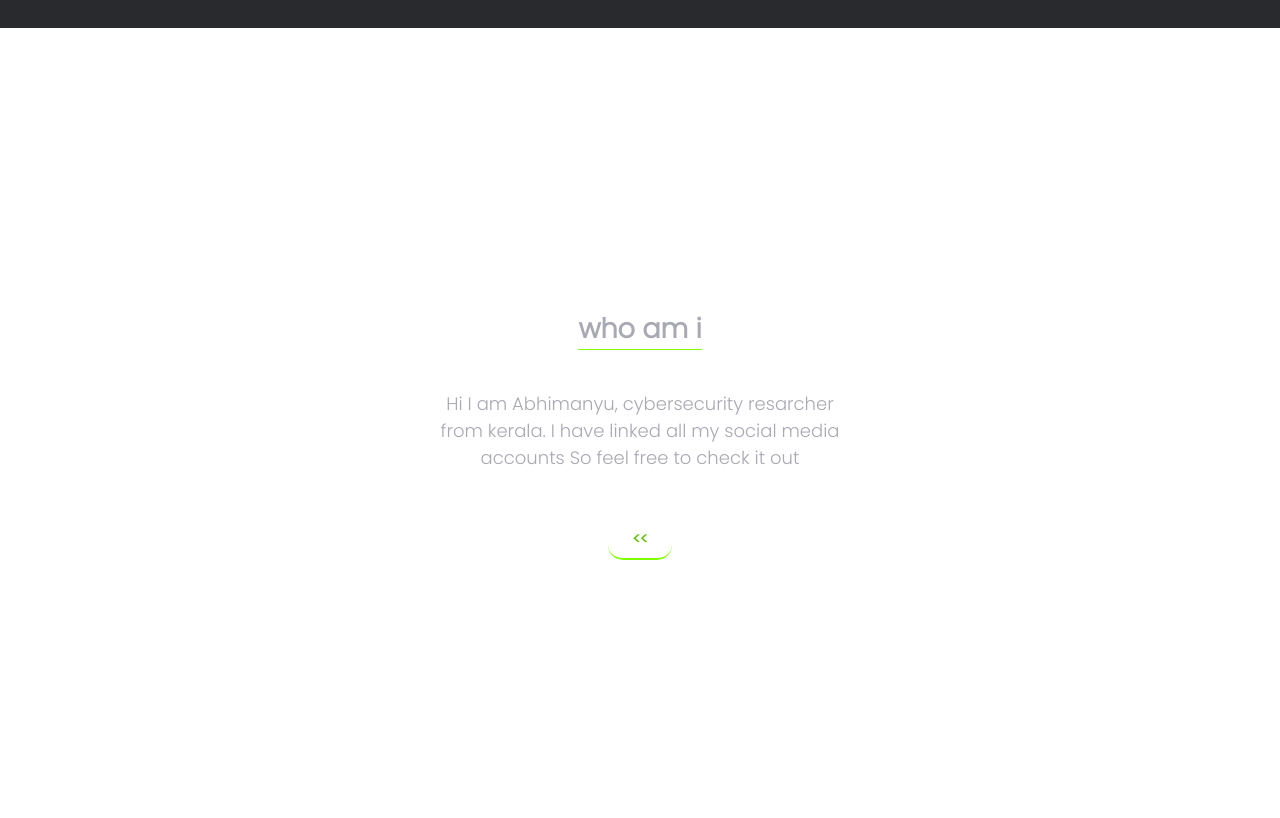
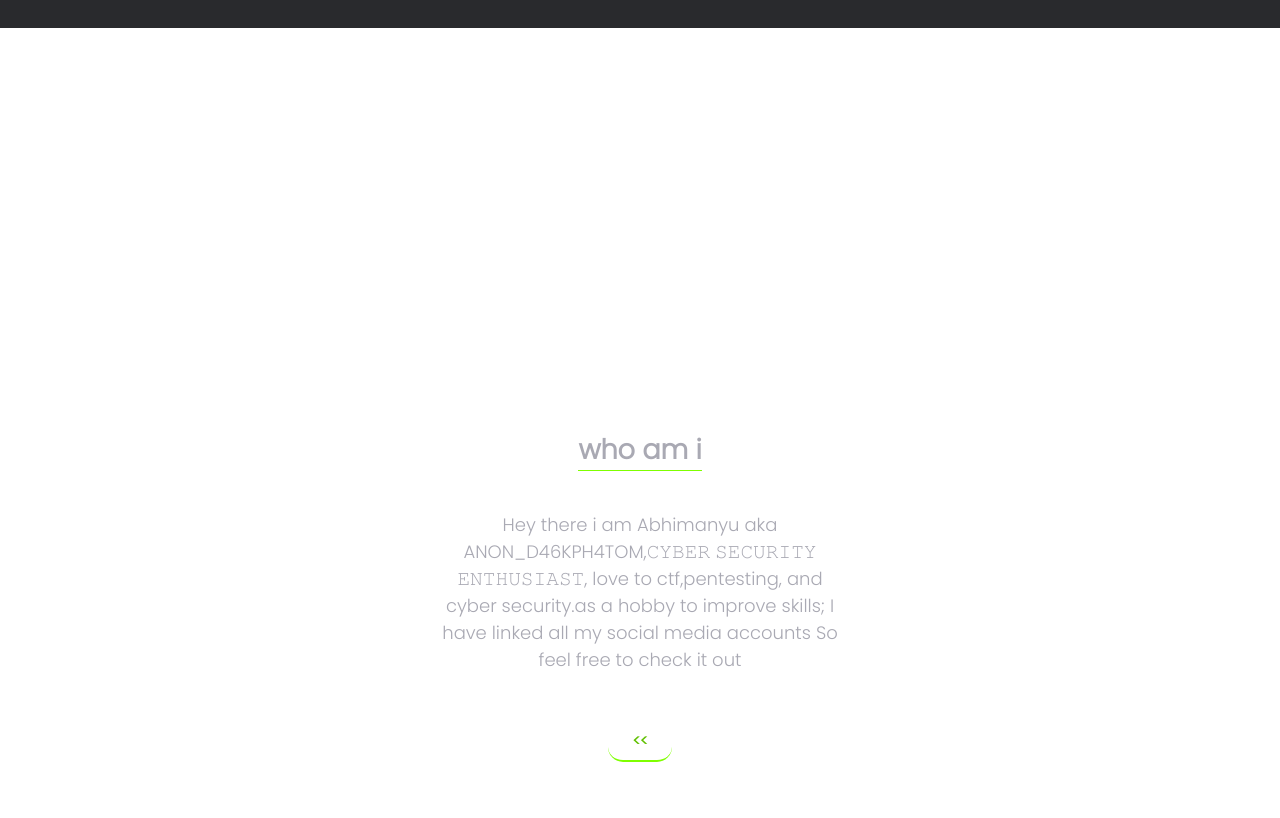
Before and after one commit to Anondarkphantom/AnonD46kph4tom.github.io, a plain HTML site: page index.html in a window 1280 px wide. Shown: the part 772-1590 px from the top of the page. Before the commit the page ends 1388 px from the top, so only its background shows below. Drawn offline with Linux system fonts and the light colour scheme.

Commit message:
Update index.html

```diff
--- a/index.html
+++ b/index.html
@@ -113,7 +113,7 @@
           </div>
           <div class="body about">
             <h2>who am i </h2>
-            <p> Hi I am Abhimanyu, cybersecurity resarcher from kerala.
+            <p> Hey there i am Abhimanyu aka ANON_D46KPH4TOM,𝙲𝚈𝙱𝙴𝚁 𝚂𝙴𝙲𝚄𝚁𝙸𝚃𝚈 𝙴𝙽𝚃𝙷𝚄𝚂𝙸𝙰𝚂𝚃, love to ctf,pentesting, and cyber security.as a hobby to improve skills;
             I have linked all my social media accounts So feel free to check it out</p>
             <a href="#" class="button remove"><<
 
```
